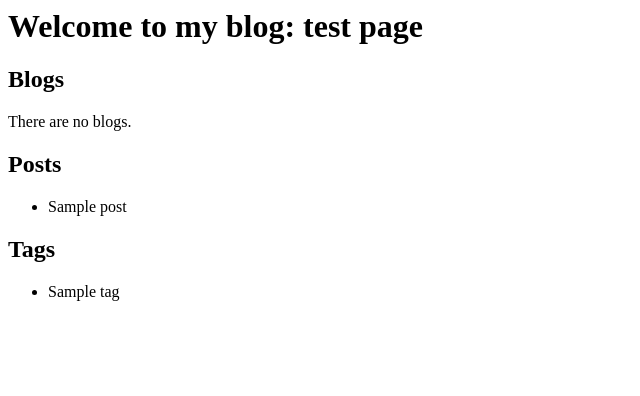
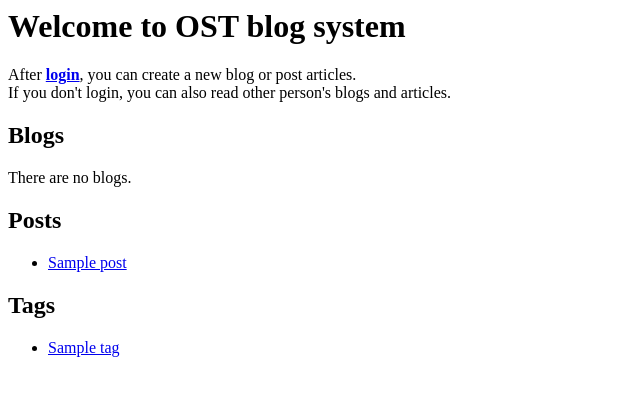
Before and after one commit to ZTian974/ost_project-1, a Django app: page /blog/ in a window 1280 px wide. Shown: the top 396 px of the page, without its empty margins (0-640 px from the left). Run offline with Django 3.2, Linux system fonts and the light colour scheme; tables that the repository leaves empty hold one stand-in row (values such as "Sample post"); data that the repository does not hold is empty.

Commit message:
finish auth, blog page, post page, edit post, create post

```diff
--- a/blog/models.py
+++ b/blog/models.py
@@ -13,12 +13,14 @@ class Blog(models.Model):
     def __unicode__(self):
         return '%s' %self.title
 
-    def get_absolute_url(self):
+    def create_slug(self):
         if self.slug.strip() == '':
             p = re.compile(r'[^\d\w_-]+')
-            self.slug = p.sub('-',self.title) + str(random.randint(1,999999))
-            #don't forget save
+            self.slug = p.sub('-',self.title[:100]) + str(random.randint(1,999999))
             self.save()
+
+    def get_absolute_url(self):
+        self.create_slug()
         return reverse('blog:blog_posts',kwargs={'slug':self.slug})
 
     class Meta:
@@ -29,27 +31,52 @@ class Post(models.Model):
     tags = models.ManyToManyField('Tag',blank=True)
     title = models.CharField(max_length=150,db_index=True)
     body = models.TextField()
-    slug = models.SlugField(max_length=150,db_index=True)
+    slug = models.SlugField(max_length=150,db_index=True,editable=False)
     creation_date = models.DateTimeField(auto_now_add=True)
     modification_date = models.DateTimeField(auto_now=True)
 
     def __unicode__(self):
         return '%s' %self.title
 
+    def create_slug(self):
+        if self.slug.strip() == '':
+            p = re.compile(r'[^\d\w_-]+')
+            self.slug = p.sub('-',self.title[:100]) + str(random.randint(1,999999))
+            self.save()
+
+    def add_tags(self,__tags):
+        __tags = __tags.strip()
+        if __tags =='':
+            return
+        p = re.compile(r'\s+')
+        ts = p.sub(' ',__tags)
+        for t in ts.split(' '):
+            self.tags.add(t)
+        pass
+
     def get_absolute_url(self):
-        pass
+        self.create_slug()
+        return reverse('blog:post',kwargs={'slug':self.slug})
 
     class Meta:
         ordering = ('-modification_date',)
 
 class Tag(models.Model):
-    title = models.CharField(max_length=50,db_index=True)
+    title = models.CharField(max_length=50,db_index=True,unique=True)
+    slug = models.SlugField(max_length=100,db_index=True,editable=False)
 
     def __unicode__(self):
         return '%s' %self.title
 
+    def create_slug(self):
+        if self.slug.strip() == '':
+            p = re.compile(r'[^\d\w_-]+')
+            self.slug = p.sub('-',self.title) + str(random.randint(1,999999))
+            self.save()
+
     def get_absolute_url(self):
-        pass
+        self.create_slug()
+        return reverse('blog:tag',kwargs={'slug':self.slug})
 
     class Meta:
         ordering = ('title',)
--- a/blog/templates/blog/index.html
+++ b/blog/templates/blog/index.html
@@ -1,7 +1,9 @@
 {% extends 'blog/base.html' %}
-{% block title %}Welcome to my blog: test page{% endblock %}
+{% block title %}Welcome to OST blog system{% endblock %}
 
 {% block content %}
+<p>After <a href="{%url 'blog:login_page' %}"><b>login</b></a>, you can create a new blog or post articles.<br>
+ If you don't login, you can also read other person's blogs and articles.</p>
     <h2>Blogs</h2>
     {% if blogs %}
         <ul>
@@ -17,7 +19,7 @@
     {% if posts %}
         <ul>
         {% for post in posts %}
-            <li>{{ post.title }}</a></li>
+            <li><a href="{{ post.get_absolute_url }}">{{ post.title }}</a></li>
         {% endfor %}
         </ul>
     {% else %}
@@ -28,7 +30,7 @@
     {% if tags %}
         <ul>
         {% for tag in tags %}
-            <li>{{ tag.title }}</a></li>
+            <li><a href="{{ tag.get_absolute_url }}">{{ tag.title }}</a></li>
         {% endfor %}
         </ul>
     {% else %}
--- a/blog/templates/blog/login.html
+++ b/blog/templates/blog/login.html
@@ -1,9 +1,11 @@
 <h1>Please login </h1>
 {% if error_message %}<p style="color:red" ><strong>{{error_message}}</strong></p>{% endif %}
 
-<form name="login" action="{%url 'blog:login_check' %}" method="post">
+<form name="login" action="{%url 'blog:login_page' %}" method="post">
     	{% csrf_token %}
     	Username: <input type="text" name="username"><br>
     	Password: <input type="password" name="password"><br>
     	<input type="submit" value="Login">
 </form>
+
+<p>If you don't have an account, please <a href="{%url 'blog:sign_up' %}"><strong>sign up</strong></a></p>
--- a/blog/templates/blog/user_home.html
+++ b/blog/templates/blog/user_home.html
@@ -1,4 +1,4 @@
-<h1>Welcome {{user.username}}</h1>
+<h1>Hello {{user.username}}</h1>
 
 {% if user.blog_set.all %}
 <h2>These are your Blogs</h2>
@@ -11,4 +11,5 @@
     <p> You don't have blogs yet </p>
 {% endif %}
 
-<p><a href="{% url 'blog:create_blog' user.username%}">You can create a new blog</a></p>
+<p>You can create a <a href="{% url 'blog:create_blog' user.username%}">new blog</a></p>
+<p><a href="{% url 'blog:index' %}">Blog home page</a></p>
--- a/blog/urls.py
+++ b/blog/urls.py
@@ -3,8 +3,12 @@ from blog import views
 
 urlpatterns = patterns('',
     url(r'^$',views.index, name='index'),
-    url(r'^login/$',views.login_page, name='login'),
-    url(r'^login_check/$',views.login_check, name='login_check'),
+    url(r'^login/$',views.login_page, name='login_page'),
+    url(r'^sign_up/$',views.sign_up,name='sign_up'),
     url(r'^blog_posts/(?P<slug>[\d\w_-]+)/$',views.blog_posts, name='blog_posts'),
+    url(r'^post/(?P<slug>[\d\w_-]+)/$',views.post, name='post'),
+    url(r'^edit_post/(?P<slug>[\d\w_-]+)/$',views.edit_post, name='edit_post'),
+    url(r'^create_post/(?P<slug>[\d\w_-]+)/$',views.create_post, name='create_post'),
+    url(r'^tag/(?P<slug>[\d\w_-]+)/$',views.tag, name='tag'),
     url(r'^create_blog/(?P<username>.+)/$',views.create_blog, name='create_blog'),
 )
--- a/blog/views.py
+++ b/blog/views.py
@@ -9,10 +9,6 @@ def index(request):
     return render(request,'blog/index.html',context)
 
 def login_page(request):
-    return render(request,'blog/login.html',{'error_message':''})
-
-
-def login_check(request):
     if request.POST:
         _username = request.POST.get('username')
         _password = request.POST.get('password')
@@ -34,5 +30,78 @@ def blog_posts(request,slug):
     })
 
 def create_blog(request,username):
-    user = get_object_or_404(User,username=username)
-    return render(request, 'blog/create_blog.html', {'user':user})
+    _user = get_object_or_404(User,username=username)
+    if request.POST:
+		_title = request.POST.get('title')
+		if _title.strip() =='':
+		    return render(request, 'blog/create_blog.html', {'user':_user,'error_message':"You have to write title for a blog."})
+		b = Blog(user=_user,title=_title.strip())
+		b.create_slug()
+		b.save()
+		return render(request,'blog/user_home.html',{'user':_user})
+    else:
+        return render(request, 'blog/create_blog.html', {'user':_user})
+
+def sign_up(request):
+    return HttpResponse("sign up a new user")
+
+def post(request,slug):
+    p = get_object_or_404(Post,slug=slug)
+    blog = p.blog
+    user = blog.user
+    return render(request,'blog/post.html',{'post':p,'user':user})
+
+def edit_post(request,slug):
+    if request.user.is_authenticated():
+        cur_user = request.user
+        post = get_object_or_404(Post,slug=slug)
+        blog = post.blog
+        if cur_user != blog.user:
+            return render(request,'blog/post.html',{
+                'post':post,'error_message':"It's not your post, you can't edit"
+                })
+        else:
+            #submited by user,return to post page
+            if request.POST:
+                _title = request.POST.get('title')
+                if _title.strip() == '':
+                    return render(request,'blog/edit_post.html',{
+                        'post':post,
+                        'error_message':"Title can't be blank",
+                        })
+                _body = request.POST.get('body')
+                post.title = _title
+                post.body = _body
+                post.save()
+                return render(request, 'blog/post.html', {'post':post})
+            else:
+                # didn't submit
+                return render(request,'blog/edit_post.html',{'post':post})
+    else:
+        # anonymous users
+        return render(request,'blog/post.html',{
+                'post':post,'error_message':"You're not authenticated user, you can't edit"
+                })
+
+def create_post(request,slug):
+    _blog = get_object_or_404(Blog,slug=slug)
+    if request.POST:
+        _title = request.POST.get('title')
+        if _title.strip() == '':
+            return render(request,'blog/create_post.html',{
+                        'blog':_blog,
+                        'error_message':"Title can't be blank",
+                        })
+        _body = request.POST.get('body')
+        _tags = request.POST.get('tags')
+        post = Post(title=_title,body=_body,blog=_blog)
+        post.create_slug()
+        post.add_tags(_tags)
+        post.save()
+        return render(request, 'blog/post.html', {'post':post,'user':request.user})
+    else:
+        # didn't submit
+        return render(request,'blog/create_post.html',{'blog':_blog})
+
+def tag(request,slug):
+    return HttpResponse("tag: %s" %slug)
```
Also changed, not shown: blog/templates/blog/blog_posts.html (+9 -3 lines), blog/templates/blog/create_blog.html (+8 -1 lines), 3 other files.
